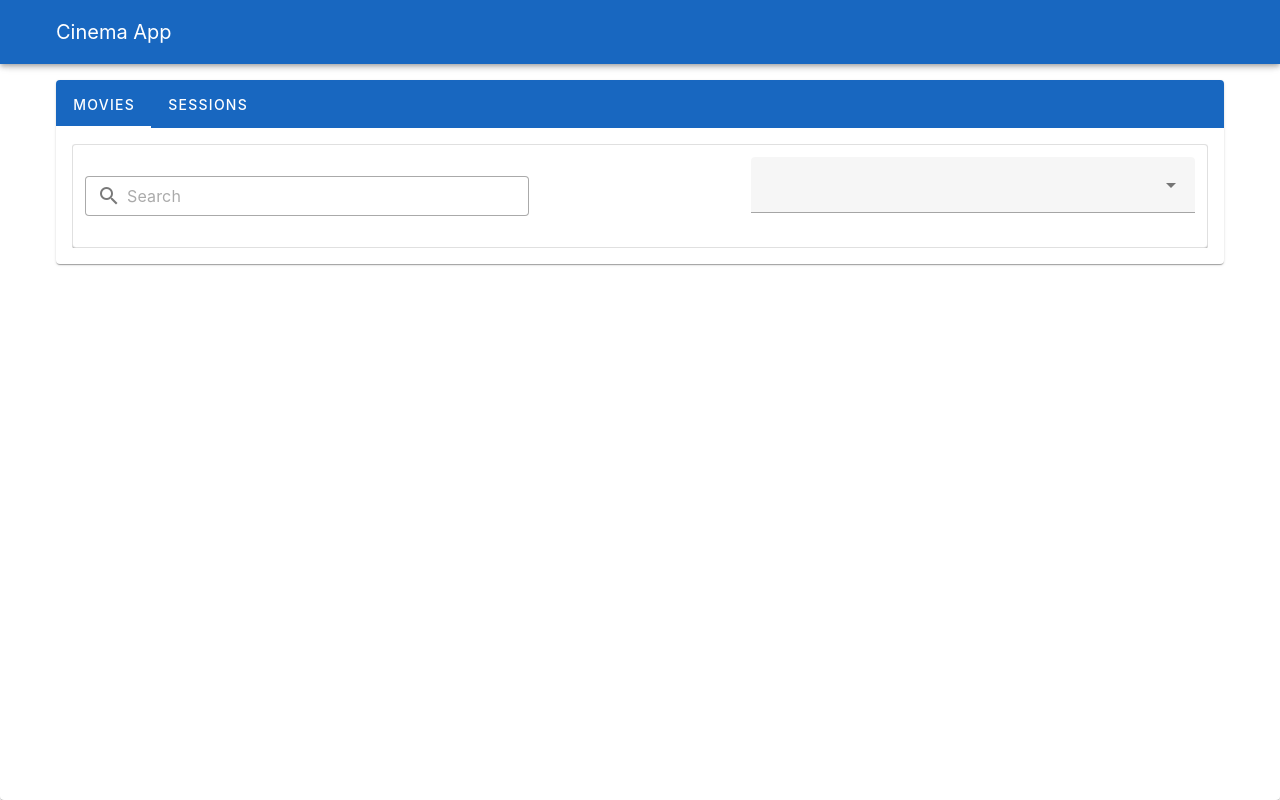
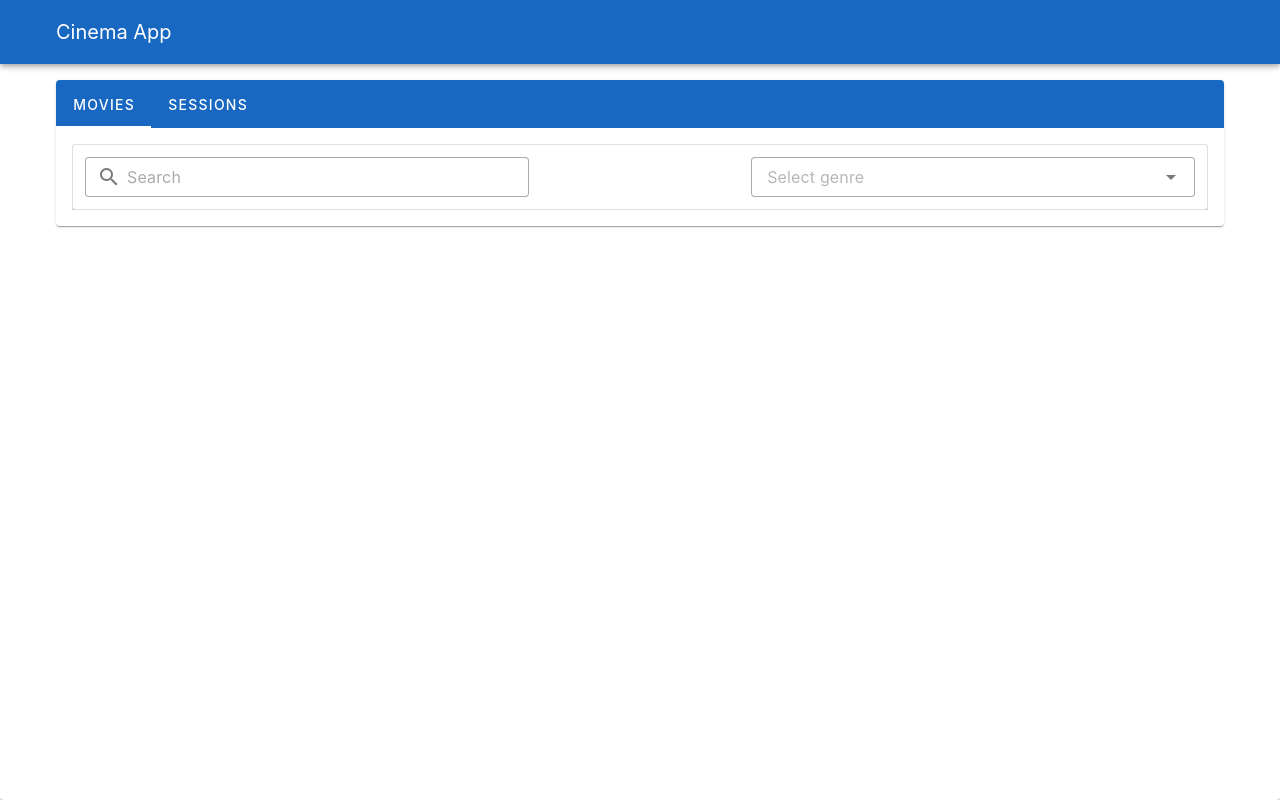
Before and after one commit to leonbohdan/fatestapi-cinema-app, a Vue app: page / in a window 1280 px wide. Built offline with nearby package versions, Linux system fonts and the light colour scheme; no server answers.

Commit message:
add movies filter

```diff
--- a/src/components/MoviesList.vue
+++ b/src/components/MoviesList.vue
@@ -69,7 +69,15 @@ const handleClickRow = async ({ target }, { item }) => {
         </v-col>
 
         <v-col cols="5" class="pa-4">
-          <v-select/>
+          <v-select
+            chips
+            density="compact"
+            variant="outlined"
+            clearable
+            hide-details
+            placeholder="Select genre"
+            :items="['e', 'd']"
+          />
         </v-col>
       </v-row>
     </v-expand-transition>
```
